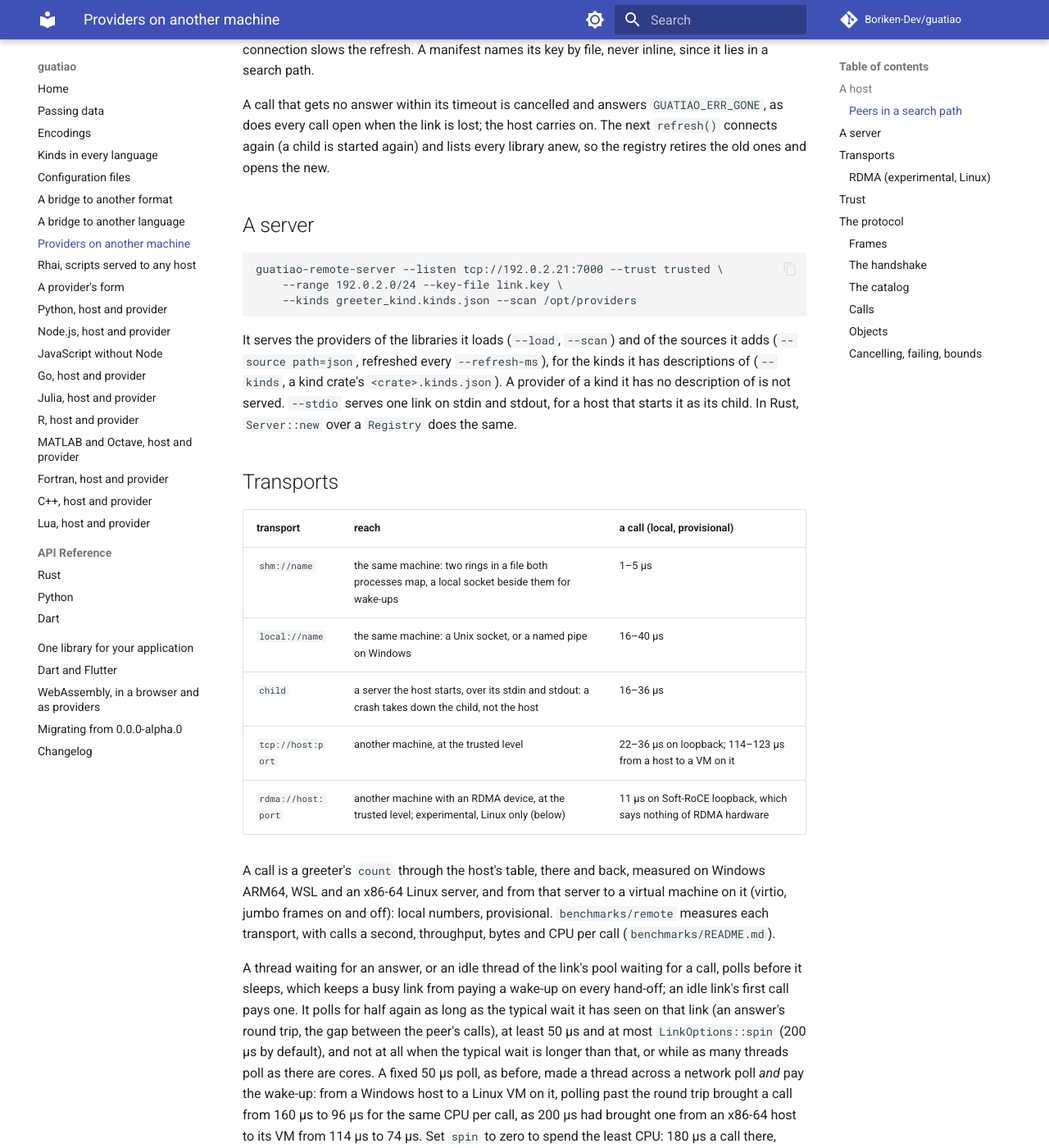
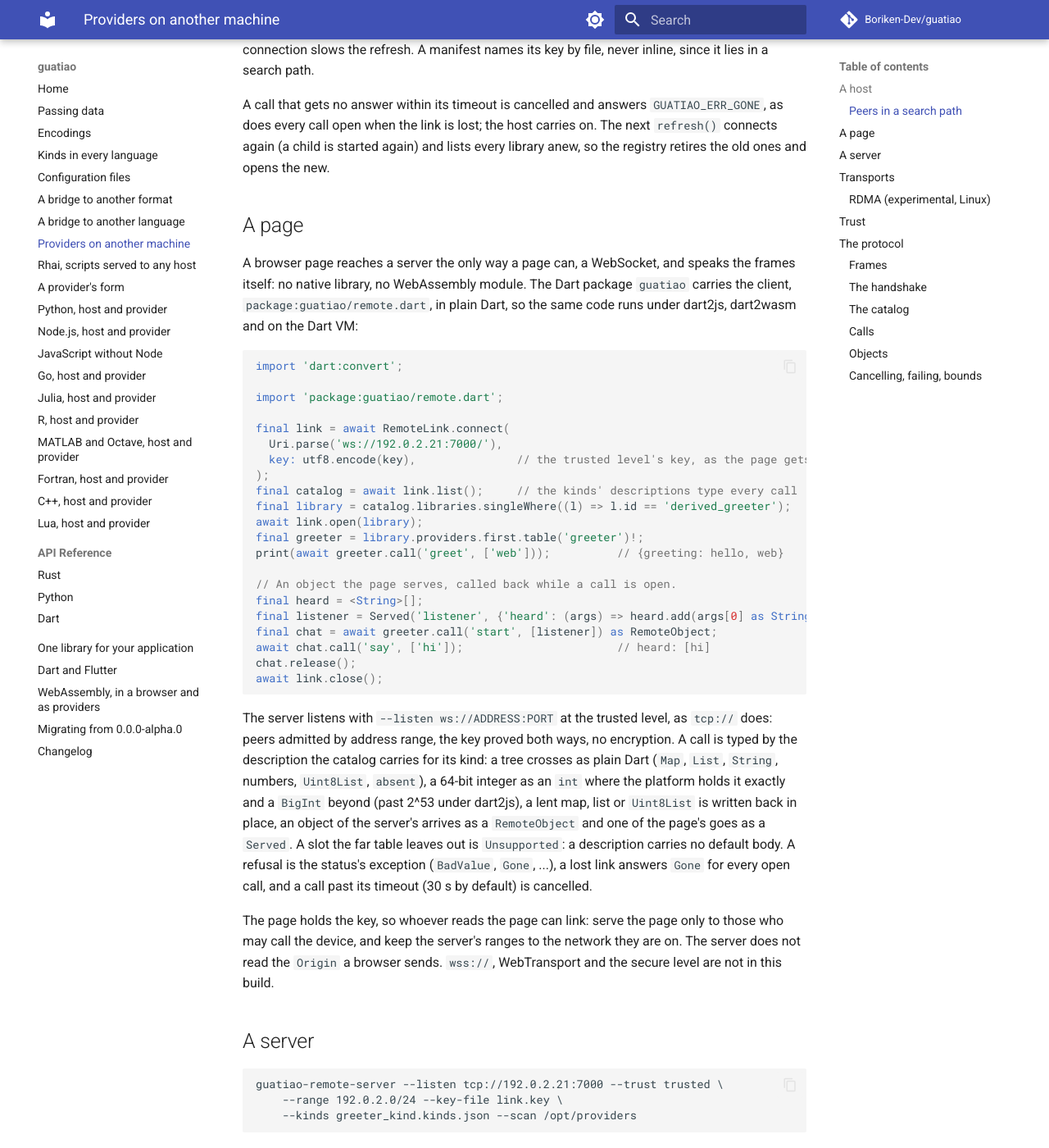
Before and after one commit to Boriken-Dev/guatiao, an MkDocs documentation site: the page built from docs/remote.md, in a window 1280 px wide and 1400 px high, scrolled down 2284 px. Shown: the whole window at 82% size. Built offline with MkDocs 1.6.1 and Material for MkDocs 9.7.7, drawn with Linux system fonts in a browser that asks for light colours; comment, search, counter and statistics services are not loaded; some of the changed text lies outside the part shown.

Commit message:
docs: how a page connects to a remote server
docs/remote.md gains "A page": the Dart client over WebSocket, how calls
are typed, what crosses as what, and that the page holds the key; the
transport table and the frame section name ws://. docs/wasm.md points a
page there. The changelogs and the repository's orientation name the
`ws` feature, the Dart client and what its suites start.

````diff
--- a/docs/remote.md
+++ b/docs/remote.md
@@ -35,7 +35,7 @@ configuration map:
 
 | key | holds |
 | --- | --- |
-| `connect` | `tcp://host:port`; `local://name` (a Unix socket's path, or a named pipe's name on Windows); `shm://name` (shared memory beside that); `rdma://host:port` (RDMA, experimental, Linux only) |
+| `connect` | `tcp://host:port`; `ws://host:port/path` (WebSocket); `local://name` (a Unix socket's path, or a named pipe's name on Windows); `shm://name` (shared memory beside that); `rdma://host:port` (RDMA, experimental, Linux only) |
 | `rdma_device` | the RDMA device `rdma://` goes through (default: the first listed) |
 | `child` | instead of `connect`: a list, the server program and its arguments, run with the link on its stdin and stdout |
 | `trust` | `local`, `trusted` or `secure`; `local` for a child |
@@ -103,6 +103,58 @@ host carries on. The next `refresh()` connects again (a child is started
 again) and lists every library anew, so the registry retires the old
 ones and opens the new.
 
+## A page
+
+A browser page reaches a server the only way a page can, a WebSocket, and
+speaks the frames itself: no native library, no WebAssembly module. The
+Dart package `guatiao` carries the client, `package:guatiao/remote.dart`,
+in plain Dart, so the same code runs under dart2js, dart2wasm and on the
+Dart VM:
+
+```dart
+import 'dart:convert';
+
+import 'package:guatiao/remote.dart';
+
+final link = await RemoteLink.connect(
+  Uri.parse('ws://192.0.2.21:7000/'),
+  key: utf8.encode(key),               // the trusted level's key, as the page gets it
+);
+final catalog = await link.list();     // the kinds' descriptions type every call
+final library = catalog.libraries.singleWhere((l) => l.id == 'derived_greeter');
+await link.open(library);
+final greeter = library.providers.first.table('greeter')!;
+print(await greeter.call('greet', ['web']));          // {greeting: hello, web}
+
+// An object the page serves, called back while a call is open.
+final heard = <String>[];
+final listener = Served('listener', {'heard': (args) => heard.add(args[0] as String)});
+final chat = await greeter.call('start', [listener]) as RemoteObject;
+await chat.call('say', ['hi']);                       // heard: [hi]
+chat.release();
+await link.close();
+```
+
+The server listens with `--listen ws://ADDRESS:PORT` at the trusted
+level, as `tcp://` does: peers admitted by address range, the key proved
+both ways, no encryption. A call is typed by the description the
+catalog carries for its kind: a tree crosses as plain Dart (`Map`,
+`List`, `String`, numbers, `Uint8List`, `absent`), a 64-bit integer as an
+`int` where the platform holds it exactly and a `BigInt` beyond (past
+2^53 under dart2js), a lent map, list or `Uint8List` is written back in
+place, an object of the server's arrives as a `RemoteObject` and one of
+the page's goes as a `Served`. A slot the far table leaves out is
+`Unsupported`: a description carries no default body. A refusal is the
+status's exception (`BadValue`, `Gone`, ...), a lost link answers `Gone`
+for every open call, and a call past its timeout (30 s by default) is
+cancelled.
+
+The page holds the key, so whoever reads the page can link: serve the
+page only to those who may call the device, and keep the server's ranges
+to the network they are on. The server does not read the `Origin` a
+browser sends. `wss://`, WebTransport and the secure level are not in
+this build.
+
 ## A server
 
 ```text
@@ -127,6 +179,7 @@ over a `Registry` does the same.
 | `local://name` | the same machine: a Unix socket, or a named pipe on Windows | 16–40 µs |
 | `child` | a server the host starts, over its stdin and stdout: a crash takes down the child, not the host | 16–36 µs |
 | `tcp://host:port` | another machine, at the trusted level | 22–36 µs on loopback; 114–123 µs from a host to a VM on it |
+| `ws://host:port/path` | a browser, or any WebSocket client, at the trusted level (feature `ws`): one binary message per frame body | not measured |
 | `rdma://host:port` | another machine with an RDMA device, at the trusted level; experimental, Linux only (below) | 11 µs on Soft-RoCE loopback, which says nothing of RDMA hardware |
 
 A call is a greeter's `count` through the host's table, there and back,
@@ -257,14 +310,16 @@ network by default.
 Every implementation, in any language, speaks the same frames. The
 shared vectors are `crates/guatiao-source-remote/tests/vectors/remote.json`;
 `crates/guatiao-source-remote/tests/c/` holds a codec, a client and a server
-written in C over guatiao's C API.
+written in C over guatiao's C API, and the Dart client
+(`bindings/dart/guatiao/lib/src/remote/`) passes the same vectors.
 
 ### Frames
 
 On a byte stream (TCP, a pipe, a child's stdio) every frame is its
 length, a `u32` little-endian, then that many bytes of body. A
 message transport (a WebSocket message, a QUIC datagram) carries the body
-alone. A body is a type byte and its fields:
+alone: over `ws://` each binary message is one body, and a text message
+ends the link. A body is a type byte and its fields:
 
 | field | encoding |
 | --- | --- |
````
Also changed, not shown: AGENTS.md (+7 -3 lines), CHANGELOG.md (+10 -0 lines), bindings/dart/guatiao/CHANGELOG.md (+11 -0 lines), docs/wasm.md (+5 -0 lines).
